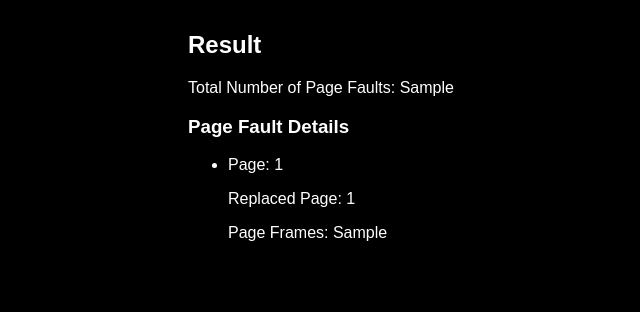
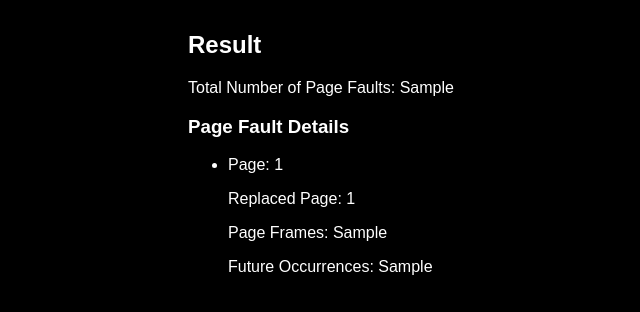
Before and after one commit to aryanranderiya/OSMiniProject, a Flask app: template api/templates/OPR.html in a window 1280 px wide. Shown: the part 687-999 px from the top of the page, without its empty margins (52-692 px from the left). Before the commit the page ends 928 px from the top, so only its background shows below. Run offline with Flask 3, Linux system fonts and the light colour scheme; the template is opened without the code that fills it: most values are stand-ins (such as "Sample title", 1, 10 or a date in 2020).

Commit message:
update OPR.html

```diff
--- a/api/templates/OPR.html
+++ b/api/templates/OPR.html
@@ -75,7 +75,7 @@
                     <p>Replaced Page: {{ detail.replaced_page }}</p>
                     <p>Page Frames: {{ detail.page_frames }}</p>
                     <!-- Optionally, display future occurrences of pages -->
-                    <!-- <p>Future Occurrences: {{ detail.future_occurrences }}</p> -->
+                    <p>Future Occurrences: {{ detail.future_occurrences }}</p>
                 </li>
                 {% endfor %}
             </ul>
```
